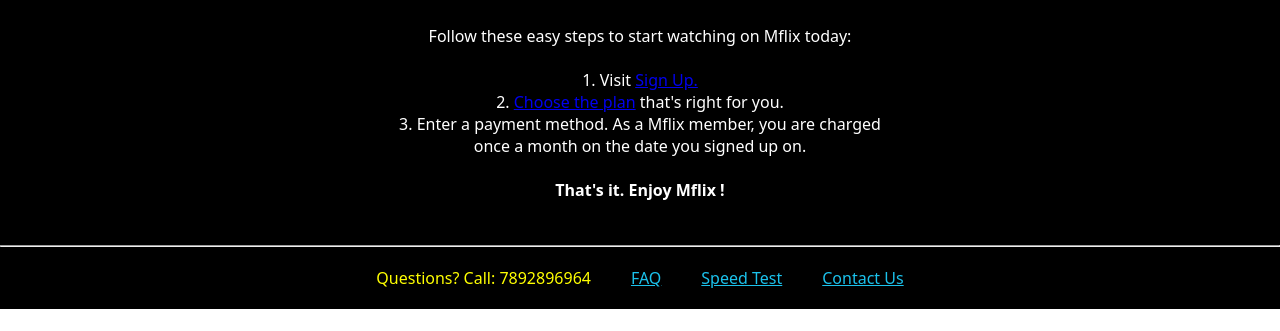
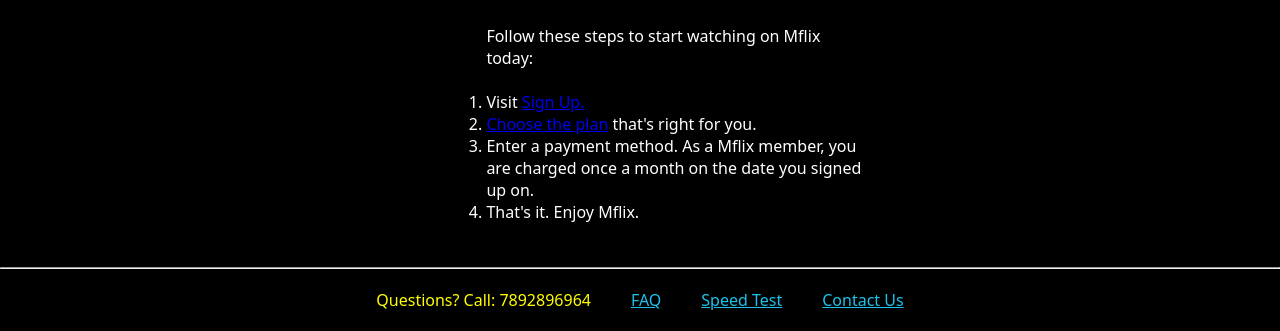
Before and after one commit to nishanthdmello/Netflix-Clone, a React app: page /FAQ in a window 1280 px wide. Shown: the part 1566-1897 px from the top of the page. Before the commit the page ends 1875 px from the top, so only its background shows below. Built offline with nearby package versions, Linux system fonts and the light colour scheme; a web font is replaced by a local one.

Commit message:
Centered Get Started Section

```diff
--- a/src/FAQpage/FAQpage.css
+++ b/src/FAQpage/FAQpage.css
@@ -13,10 +13,20 @@
   background-color: black;
 }
 
+table{
+  background-color: black;
+}
+
 #main p,
+li,
 h1,
 h3 {
   color: white;
+}
+
+#GetStarted {
+  width: 30vw;
+  padding-left: 38vw;
 }
 
 /* .center{
--- a/src/FAQpage/FAQpage.jsx
+++ b/src/FAQpage/FAQpage.jsx
@@ -76,28 +76,68 @@ function FAQpage() {
       <br />
       <hr />
       <br />
+      {/* <center> */}
+        {/* <h3>Get Started!</h3> */}
+        {/* <img src={logo} alt="missing pic" style={{ width: "100px" }} /> */}
+        {/* <br /> */}
+        {/* <br /> */}
+        {/* <p>
+          Follow these easy steps to start watching on Mflix today:
+        </p>
+        <br />
+        <ol>
+          <li>Visit <a href="/signup">Sign Up.</a></li>
+          <li><a href="/plans">Choose the plan</a> that's right for you.</li>
+          <li></li>
+        </ol> */}
         <center>
           <h3>Get Started!</h3>
           <img src={logo} alt="missing pic" style={{ width: "100px" }} />
+        </center>
+        <div id="GetStarted">
           <br />
+          <p>Follow these steps to start watching on Mflix today:</p>
           <br />
-        <p>Follow these easy steps to start watching on Mflix today:</p>
+          <ol>
+            <li>Visit <a href="/signup">Sign Up.</a></li>
+            <li><a href="/plans">Choose the plan</a> that's right for you.</li>
+            <li>
+            Enter a payment method. As a Mflix member, you are charged
+              once a month on the date you signed up on.
+            </li>
+            <li>That's it. Enjoy Mflix.</li>
+          </ol>
+        </div>
+
+        {/* <table>
+          <tr>
+            <th>Follow these easy steps to start watching on Mflix today:</th>
+          </tr>
           <br />
-        <p>
+          <tr>
+            <td>
               1. Visit <a href="/signup">Sign Up.</a>
-        </p>
-        <p>
+            </td>
+          </tr>
+          <tr>
+            <td>
               2. <a href="/plans">Choose the plan</a> that's right for you.
-        </p>
-        <p>
+            </td>
+          </tr>
+          <tr>
+            <td>
               3. Enter a payment method. As a Mflix member, you are charged <br />
               once a month on the date you signed up on.
-        </p>
+            </td>
+          </tr>
           <br />
-        <p>
+          <tr>
+            <td>
               <b>That's it. Enjoy Mflix !</b>
-        </p>
-      </center>
+            </td>
+          </tr>
+        </table> */}
+      {/* </center> */}
       <br />
       <br />
       <hr />
```
Lines whose indentation alone changed are shown as unchanged.
